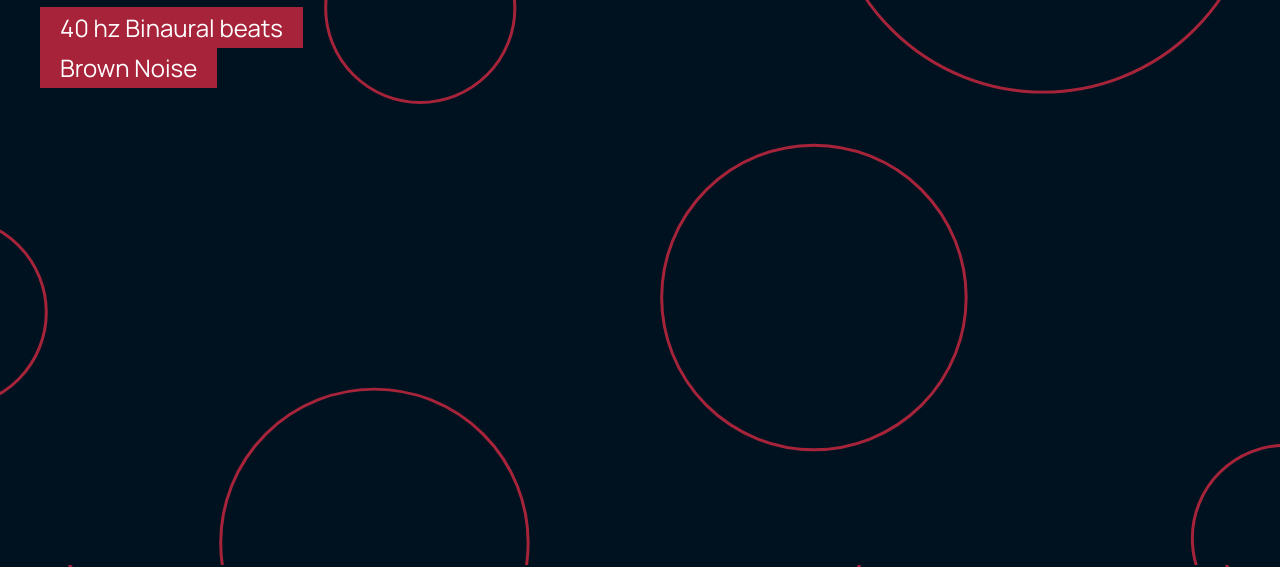
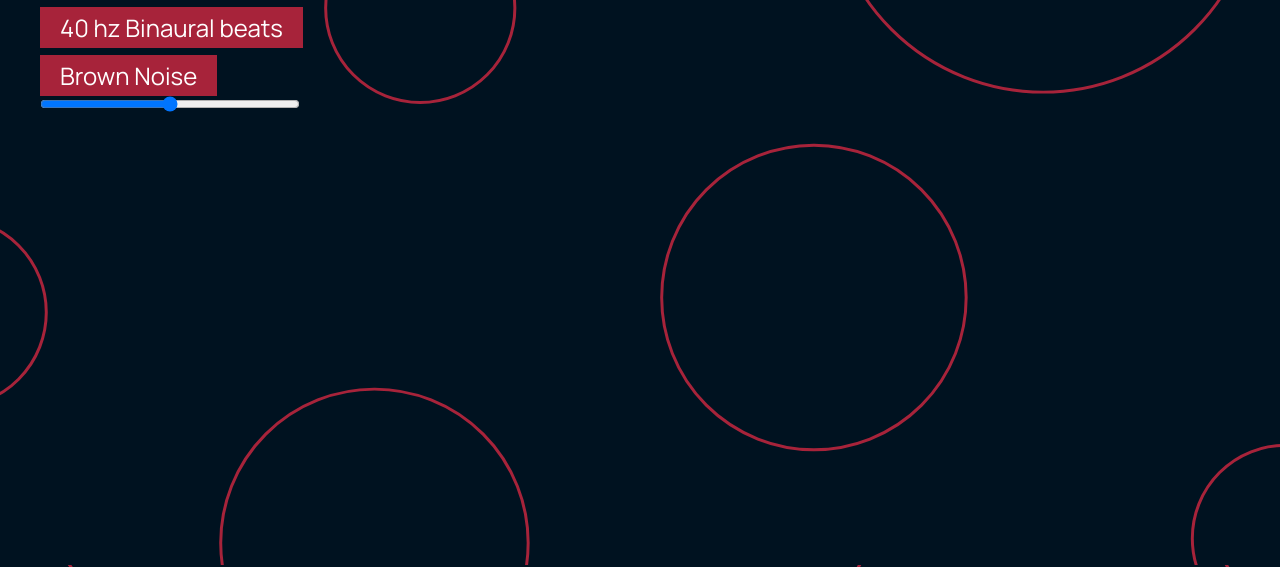
Before and after one commit to furiouskopan/JsToDo, a plain HTML site: page ToDoJS-main/index.html in a window 1280 px wide. Shown: the part 233-800 px from the top of the page. Drawn offline with Linux system fonts and the light colour scheme.

Commit message:
vol slider

```diff
--- a/ToDoJS-main/app.js
+++ b/ToDoJS-main/app.js
@@ -322,6 +322,14 @@ function onPlayerReady(event) {
 
 // Date and Time
 window.onload = function() {
+    var vol = document.getElementById('vol');
+    vol.addEventListener('input', function() {
+        for(var key in players) {
+            if (players[key].player) {
+                players[key].player.setVolume(this.value);
+            }
+        }
+    });
     (function() {
       function checkTime(i) {
         return (i < 10) ? "0" + i : i;
--- a/ToDoJS-main/index.html
+++ b/ToDoJS-main/index.html
@@ -51,6 +51,10 @@
     <div id="player2" style="display:none;"></div>
     <a href="#" id="playBtn2" class="audio-btn">Brown Noise</a>
 
+    <div id="vol-container">
+        <input type="range" id="vol" name="vol" min="0" max="100">
+    </div>
+
     <script src="https://www.youtube.com/iframe_api"></script>
 
     <div id="time-date" style="position: absolute; top: 0; right: 0; padding: 20px; text-align: right; color: #fff; font-size: larger;">
--- a/ToDoJS-main/styles.css
+++ b/ToDoJS-main/styles.css
@@ -227,7 +227,8 @@ select{
 
 #playBtn2 {
     position: fixed;
-    top: 30%;
+    top: 31%;
+    margin-bottom: 40px;
   }
 
   #playBtn1:hover, #playBtn2:hover {
@@ -237,3 +238,14 @@ select{
   #playBtn:hover, #playBtn2:hover {
     background-color: #9d4d4d;
   }
+
+  #vol-container {
+    position: fixed;
+    top: 41%;
+    left: 0;
+    padding-left: 40px;
+}
+
+#vol {
+    width: 260px;
+}
```
